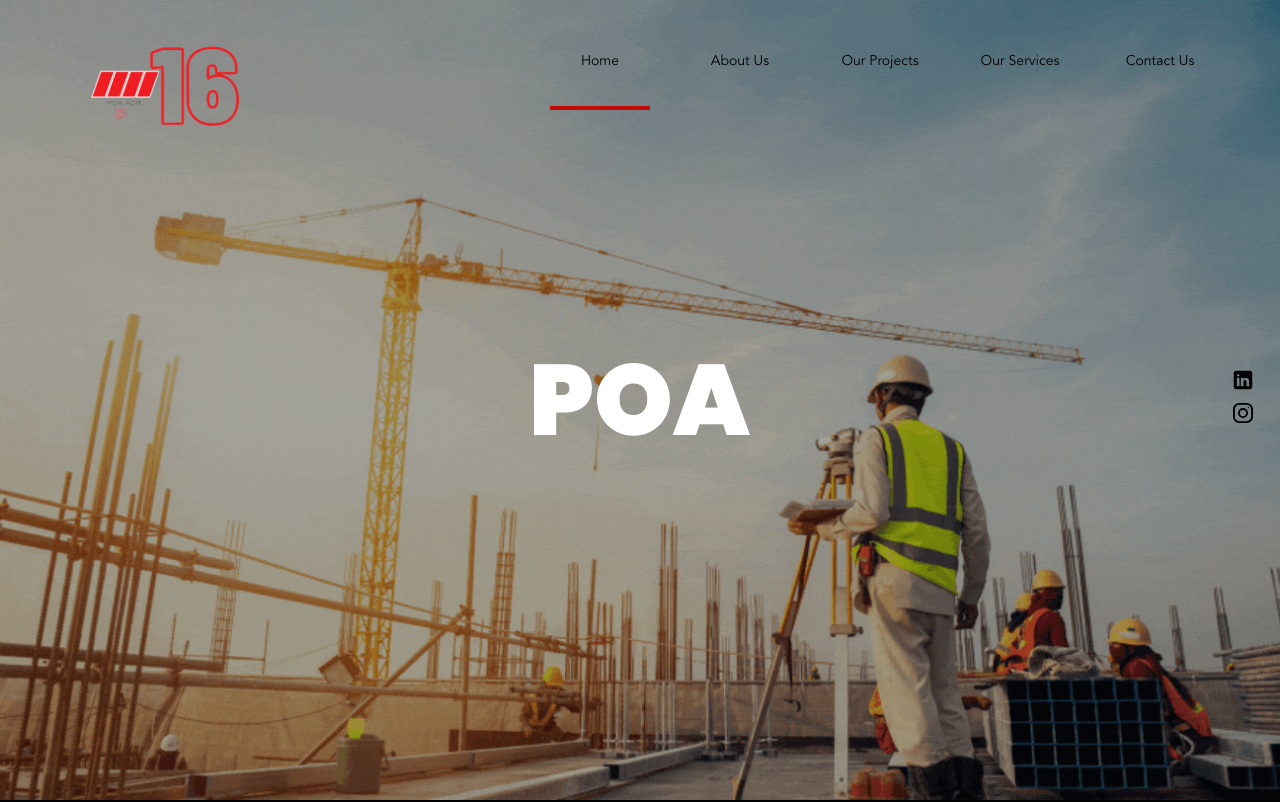
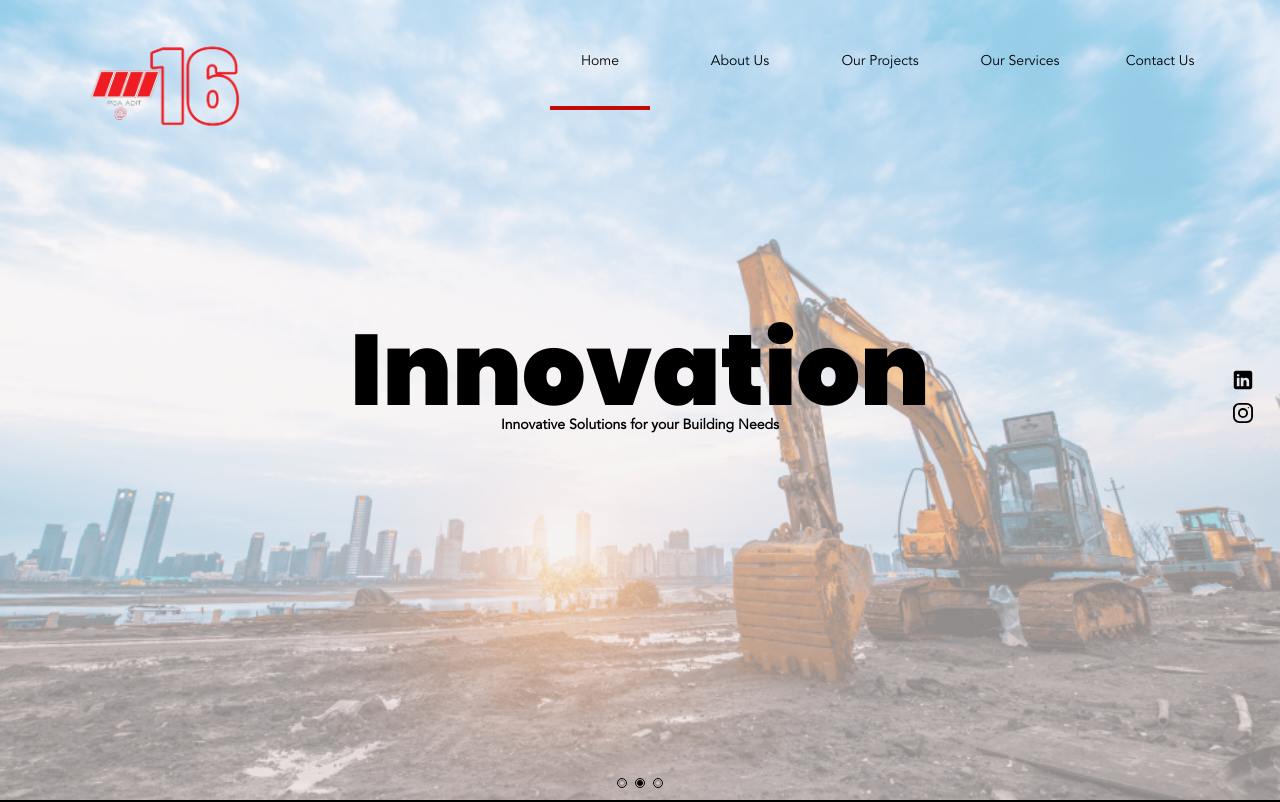
Before and after one commit to Poaadit/poa-adit, a React (Create React App) app: page / in a window 1280 px wide. Shown: the top 802 px of the page. Built offline with nearby package versions, Linux system fonts and the light colour scheme.

Commit message:
Update Hometest.jsx

```diff
--- a/src/Pages/Home/Hometest.jsx
+++ b/src/Pages/Home/Hometest.jsx
@@ -56,46 +56,11 @@ const Hometest = () => {
       <Carousel autoplay className="carousel" autoplaySpeed={5000}>
     <div>
           <div className="carousel_div0" style={contentStyle}>
-            <h1 className="company_name">
-              <Typewriter
-                onInit={(typewriter) => {
-                  typewriter
-                    .typeString("POA ADIT @ 16")
-
-                    .callFunction(() => {
-                     console.log("String typed out!");
-                     })
-                    .pauseFor(3000)
-                    .deleteAll()
-                    .typeString("Celebrating 16 years of Excellence")
-                    .pauseFor(2000)
-                    .deleteChars(10)
-                    .typeString("Innovation")
-                    .pauseFor(2000)
-                    .deleteChars(10)
-                    .typeString("Integrity")
-                    .pauseFor(2000)
-                    .deleteChars(9)
-                    .typeString("Efficiency")
-                    .pauseFor(2000)
-                    .deleteChars(10)
-                    .typeString("Precision")
-                    .pauseFor(2000)
-                    .deleteChars(9)
-                    .typeString("Empathy")
-                    .pauseFor(2000)
-                    .start();
-                }}
-                options={{
-                  cursor: "",
-                  loop: true,
-                }}
-              />
-           </h1>
-           {/*<h4 className="company_name"> Quality Workmanship with attention to detail</h4>*/}
+            <h1>Effeciency</h1>
+           <h4>Quality Workmanship with attention to detail</h4>
           </div>
         </div>
-        {/*<div>
+        <div>
           <div className="carousel_div1" style={contentStyle}>
             <h1>Innovation</h1>
             <h4>Innovative Solutions for your Building Needs</h4>
@@ -106,7 +71,7 @@ const Hometest = () => {
             <h1>Excellence</h1>
             <h4>The Ultimate Construction Experience</h4>
           </div>
-        </div>*/}
+        </div>
       </Carousel>
 
       <div className="homemain">
```
